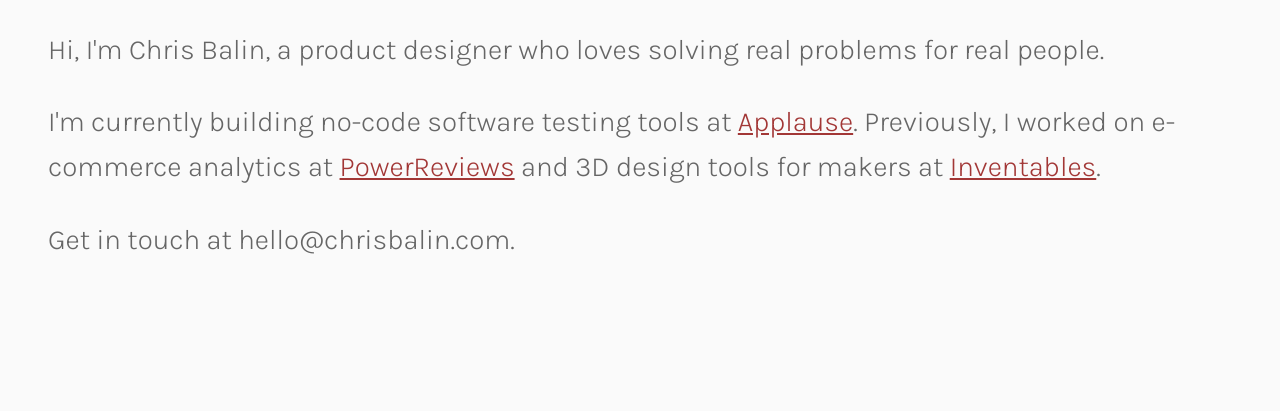
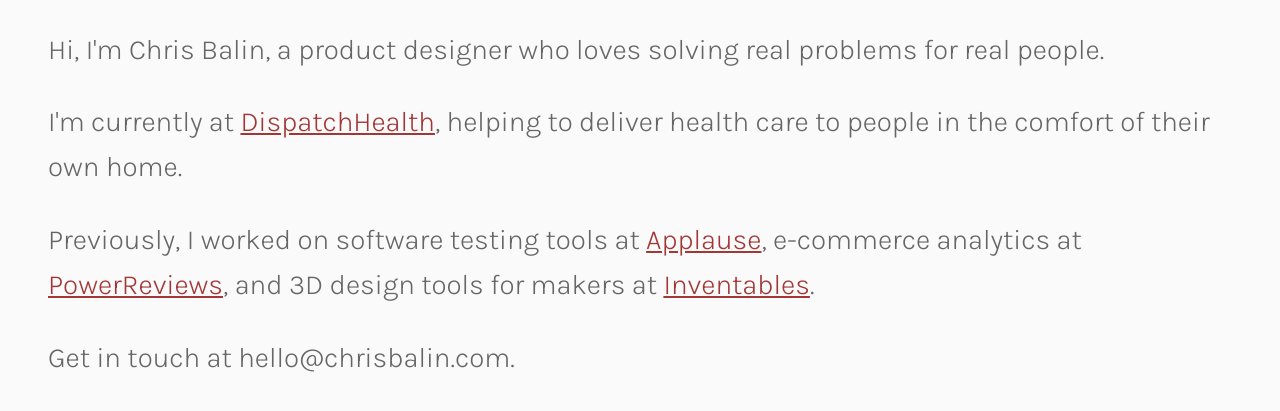
Before and after one commit to chrisbalin/chrisbalin.github.io, a Gatsby site: page / in a window 1280 px wide. Shown: the part 185-596 px from the top of the page. Built offline with nearby package versions, Linux system fonts and the light colour scheme; Gatsby itself is replaced by a stand-in of ours.

Commit message:
Update to Dispatch

```diff
--- a/src/pages/index.js
+++ b/src/pages/index.js
@@ -9,7 +9,8 @@
     <div class="home">
       <h1 role="img" aria-label="Waving Emoji">👋</h1>
       <p>Hi, I'm Chris Balin, a product designer who loves solving real problems for real people.</p>
-      <p>I'm currently building no-code software testing tools at <a href="https://www.applause.com/">Applause</a>. Previously, I worked on e-commerce analytics at <a href="https://www.powerreviews.com/">PowerReviews</a> and 3D design tools for makers at <a href="https://www.inventables.com/">Inventables</a>.</p>
+      <p>I'm currently at <a href="https://www.dispatchhealth.com/">DispatchHealth</a>, helping to deliver health care to people in the comfort of their own home.</p>
+      <p>Previously, I worked on software testing tools at <a href="https://www.applause.com/">Applause</a>, e-commerce analytics at <a href="https://www.powerreviews.com/">PowerReviews</a>, and 3D design tools for makers at <a href="https://www.inventables.com/">Inventables</a>.</p>
       <p>Get in touch at hello@chrisbalin.com.</p>
     </div>
   );
```
